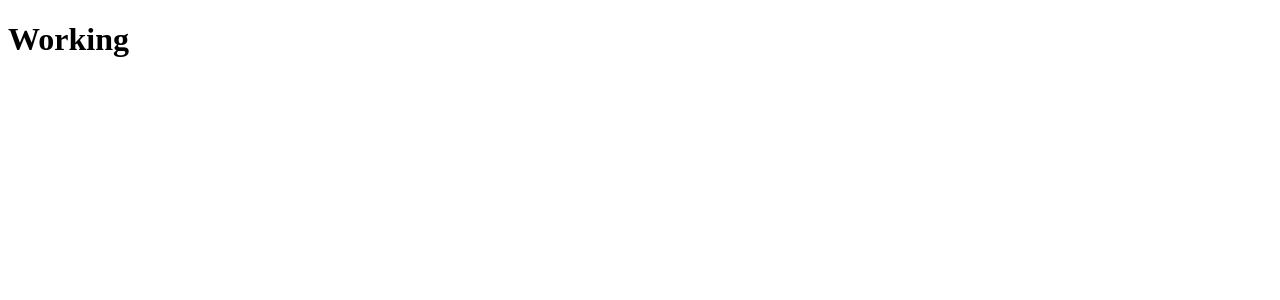
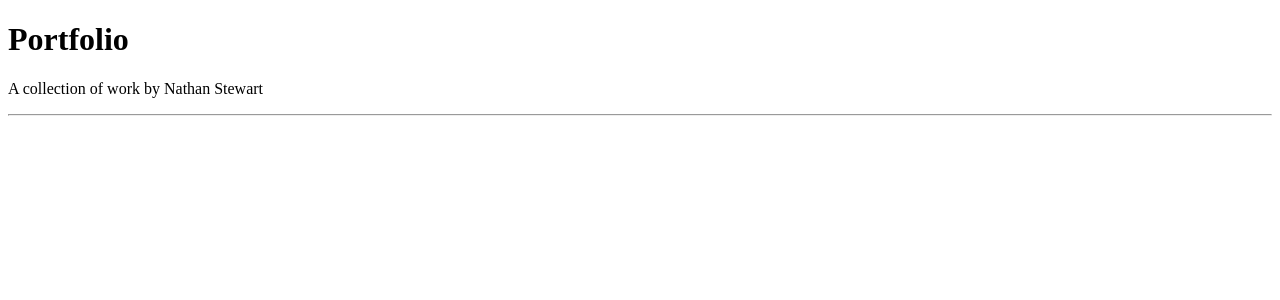
Before and after one commit to GStewartN/port-start, a React app: page / in a window 1280 px wide. Shown: the top 300 px of the page. Built offline with nearby package versions, Linux system fonts and the light colour scheme.

Commit message:
add header with title and basic blurb

```diff
--- a/src/components/App.jsx
+++ b/src/components/App.jsx
@@ -1,9 +1,11 @@
 import React from "react";
+import Header from "./Header";
 
 function App(props) {
   return (
     <div>
-      <h1>Working</h1>
+      <Header/>
+      <hr/>
     </div>
   );
 }
--- /dev/null
+++ b/src/components/Header.jsx
@@ -0,0 +1,14 @@
+import React from "react";
+
+function Header(){
+  return (
+    <div>
+      <div>
+        <h1>Portfolio</h1>
+        <p>A collection of work by Nathan Stewart</p>
+      </div>
+    </div>
+  );
+}
+
+export default Header;
```
